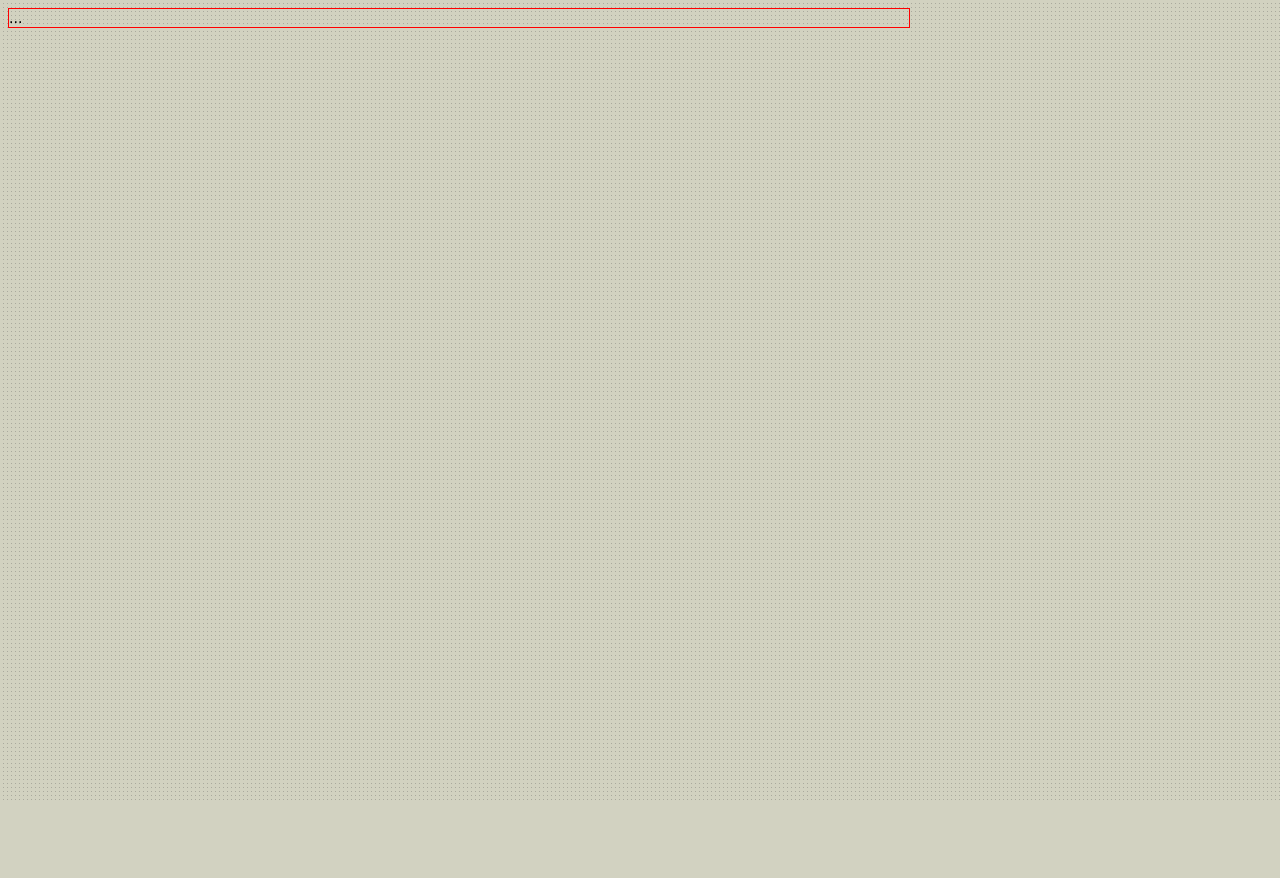
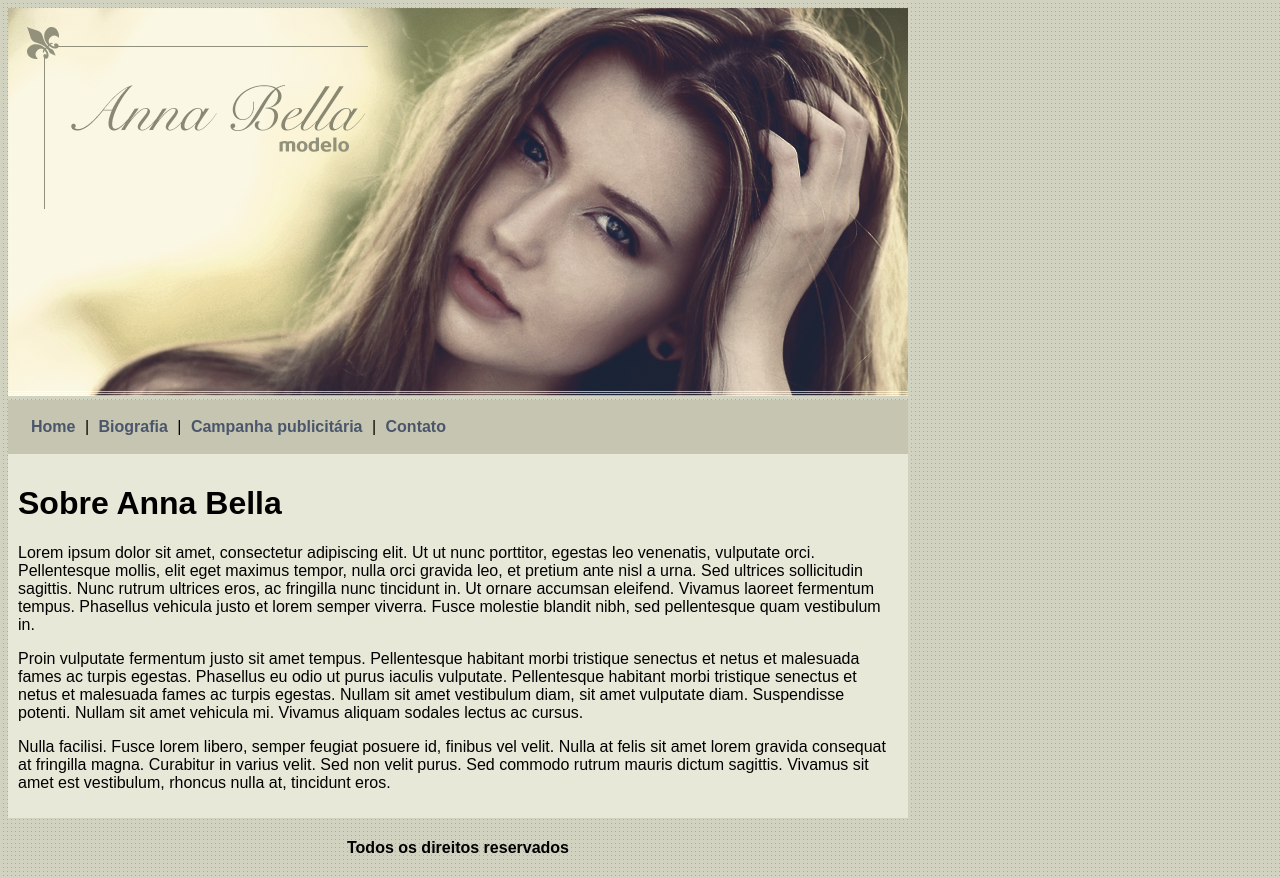
Before and after one commit to QuMaicon/Projeto2_AnnaBella, a plain HTML site: page index.html in a window 1280 px wide. Before the commit the page ends 800 px from the top, so only its background shows below. Drawn offline with Linux system fonts and the light colour scheme.

Commit message:
index pronto

```diff
--- a/index.html
+++ b/index.html
@@ -8,9 +8,24 @@
 
 	<body>
 		<div id="principal">
+			<img src="imagens/capa.png">
+			<div id="menu">
+				<a href="index.html">Home</a> |
+				<a href="biografia.html">Biografia</a> |
+				<a href="campanha-publicitária.html">Campanha publicitária</a> |
+				<a href="contato.html">Contato</a>
+			</div>
+			<div id="conteudo"> <!--Início do conteúdo -->
+				<h1>Sobre Anna Bella</h1>
+				<p>Lorem ipsum dolor sit amet, consectetur adipiscing elit. Ut ut nunc porttitor, egestas leo venenatis, vulputate orci. Pellentesque mollis, elit eget maximus tempor, nulla orci gravida leo, et pretium ante nisl a urna. Sed ultrices sollicitudin sagittis. Nunc rutrum ultrices eros, ac fringilla nunc tincidunt in. Ut ornare accumsan eleifend. Vivamus laoreet fermentum tempus. Phasellus vehicula justo et lorem semper viverra. Fusce molestie blandit nibh, sed pellentesque quam vestibulum in.</p>
 
-			...
+				<p>Proin vulputate fermentum justo sit amet tempus. Pellentesque habitant morbi tristique senectus et netus et malesuada fames ac turpis egestas. Phasellus eu odio ut purus iaculis vulputate. Pellentesque habitant morbi tristique senectus et netus et malesuada fames ac turpis egestas. Nullam sit amet vestibulum diam, sit amet vulputate diam. Suspendisse potenti. Nullam sit amet vehicula mi. Vivamus aliquam sodales lectus ac cursus.</p>
 
+				<p>Nulla facilisi. Fusce lorem libero, semper feugiat posuere id, finibus vel velit. Nulla at felis sit amet lorem gravida consequat at fringilla magna. Curabitur in varius velit. Sed non velit purus. Sed commodo rutrum mauris dictum sagittis. Vivamus sit amet est vestibulum, rhoncus nulla at, tincidunt eros.</p>
+			</div> <!--Fim do conteúdo -->
+			<div id="rodape">
+				<h4 class="centralizar">Todos os direitos reservados</h4>
+			</div>
 		</div>
 	</body>
 </html>
--- a/styles/styles.css
+++ b/styles/styles.css
@@ -4,6 +4,26 @@ body {
 }
 
 #principal {
-	border: 1px solid red;
 	width: 900px;
 }
+
+#menu {
+	background: #c5c5b2;
+	padding: 18px;
+}
+
+#conteudo {
+	background: #e8e8d9;
+	padding: 10px;
+}
+
+a {
+	color: #4b566a;
+	text-decoration: none;
+	font-weight: bold;
+	padding: 5px;
+}
+
+.centralizar {
+	text-align: center;
+}
```
